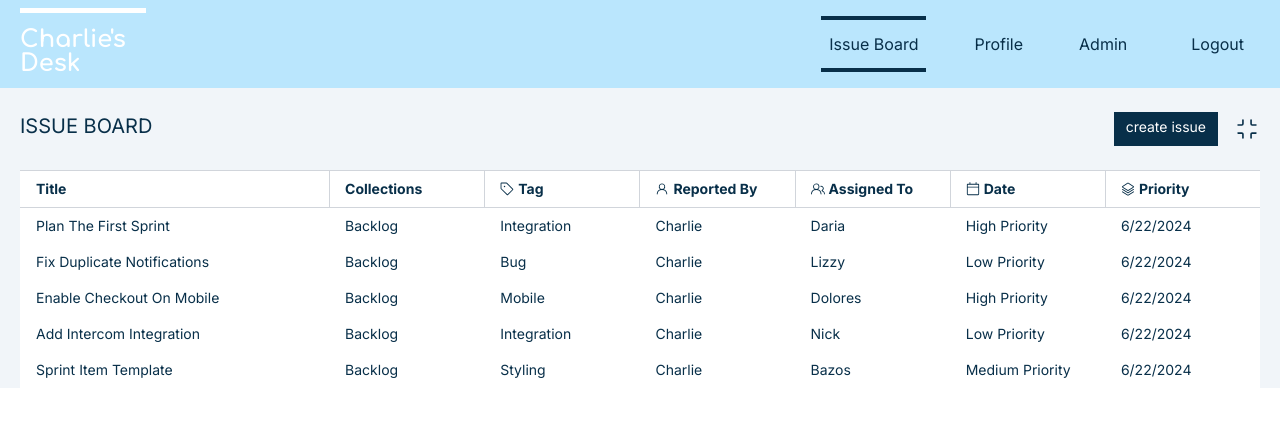
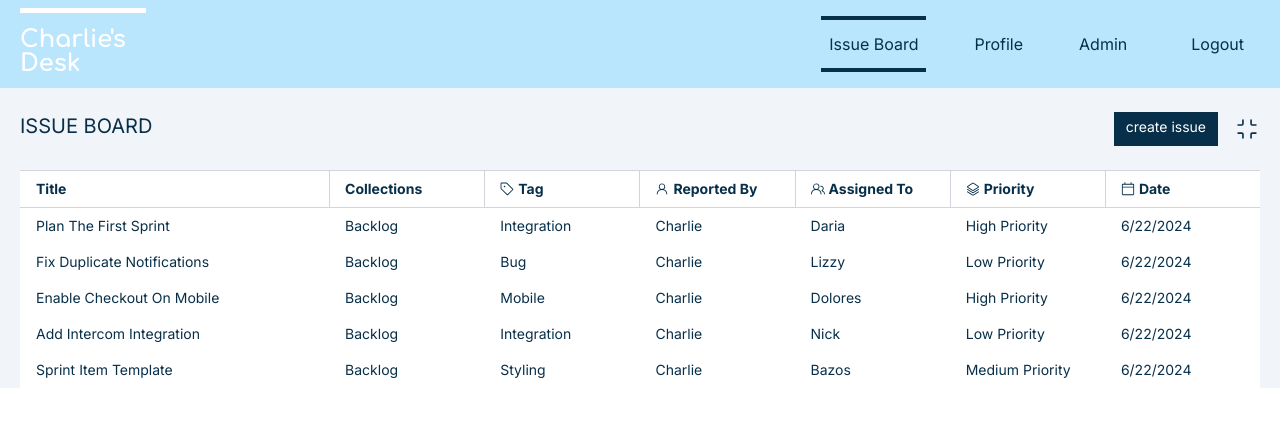
Before and after one commit to badeyesightcat/stackblitz-next-trial, a Next.js app: page /issue-board in a window 1280 px wide. Shown: the top 426 px of the page. Built offline with nearby package versions, Linux system fonts and the light colour scheme.

Commit message:
feat: add class names and relocate head cell data types

```diff
--- a/components/IssueTable.tsx
+++ b/components/IssueTable.tsx
@@ -8,13 +8,13 @@ const issueTableHeaderCells = [
   { title: "tag" },
   { title: "reported by" },
   { title: "assigned to" },
+  { title: "priority" },
   { title: "date" },
-  { title: "priority" },
 ];
 
 const IssueTable = () => {
   return (
-    <div className="bg-white">
+    <div className="bg-white flex flex-col">
       <IssueTableHeader headCells={issueTableHeaderCells} />
       <IssueTableBody />
     </div>
```
